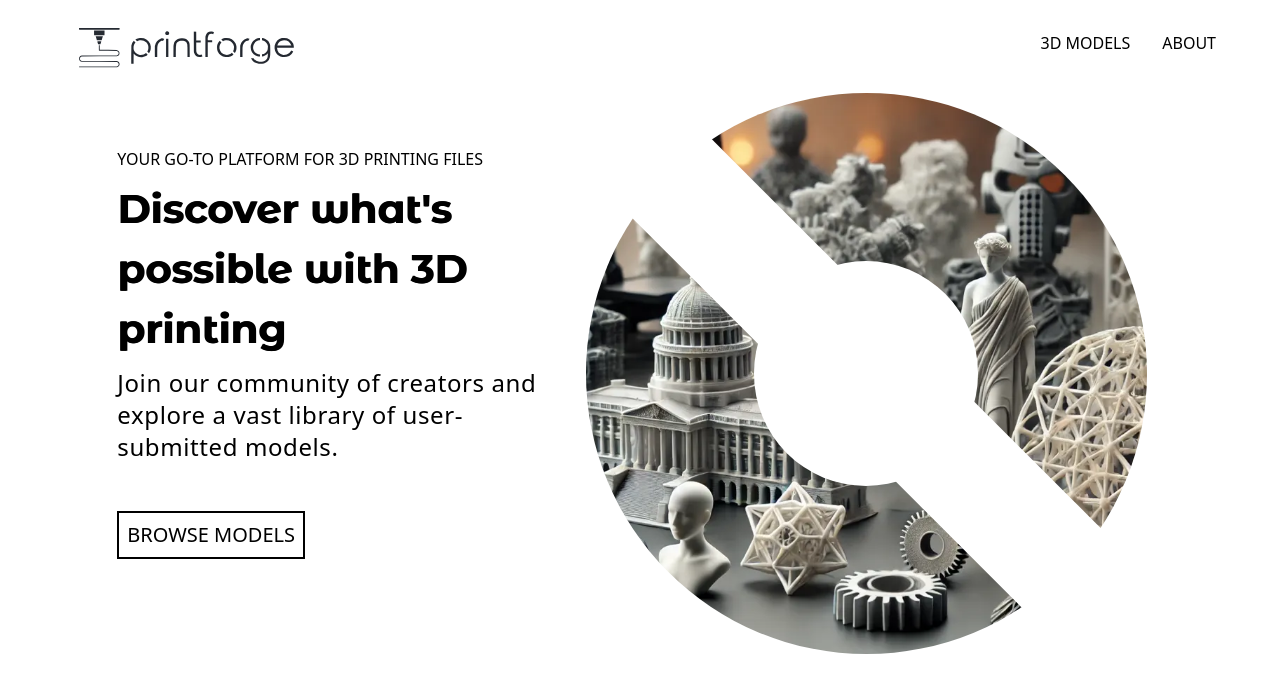
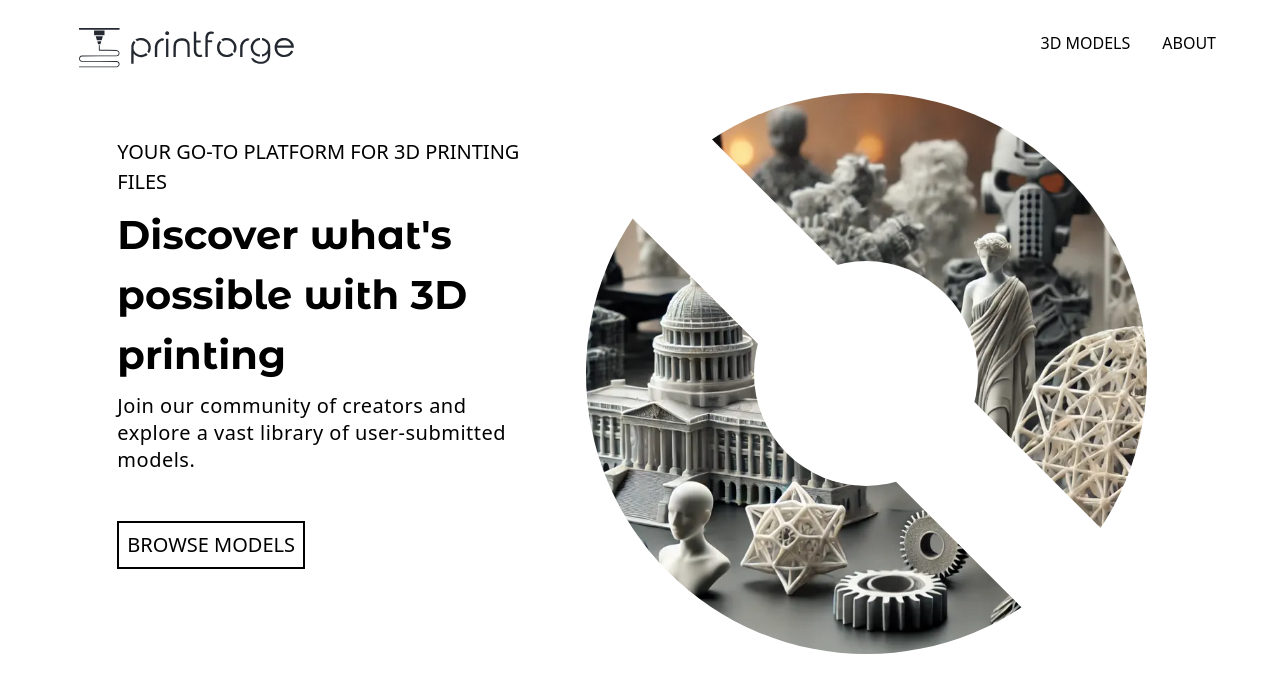
Before and after one commit to d-zhuye/print-forge, a Next.js app: page / in a window 1280 px wide. Shown: the top 692 px of the page. Built offline with nearby package versions, Linux system fonts and the light colour scheme.

Commit message:
feat: add font-size to <p> elements
This universally defines the default <p> font-sizing. Reducing need to
repeat inline tailwind definition of font-size.

```diff
--- a/app/globals.css
+++ b/app/globals.css
@@ -16,8 +16,6 @@ h4,
 h5,
 h6 {
   font-family: var(--font-montserrat);
-  font-weight: 700;
-  text-shadow: 1px 0px 0px currentColor;
 }
 
 h1 {
@@ -27,3 +25,7 @@ h1 {
 h2 {
   font-size: 1.5rem;
 }
+
+p {
+  font-size: 1.25rem;
+}
```
